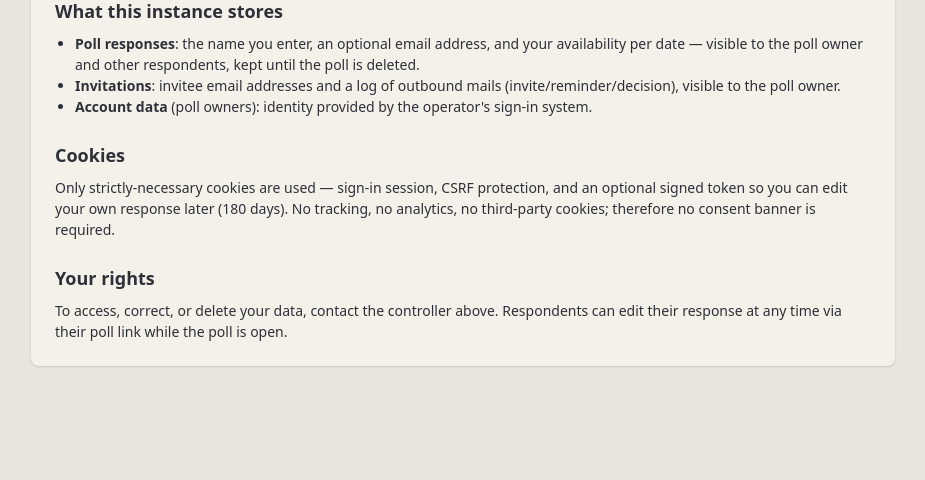
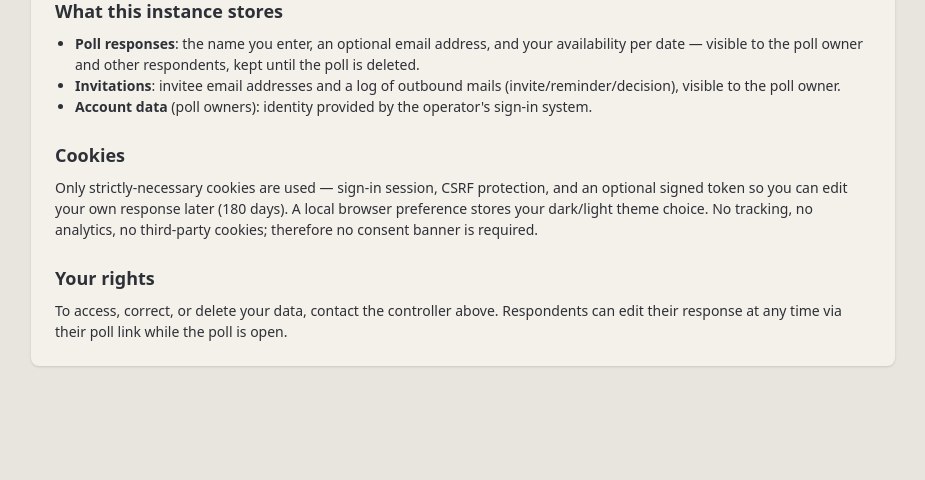
Before and after one commit to gerchowl/kairos, a Python web app: template src/kairos/templates/legal_privacy.html in a window 1280 px wide. Shown: the part 209-689 px from the top of the page, without its empty margins (177-1102 px from the left). Run offline with Jinja, Linux system fonts and the light colour scheme; the template is opened without the code that fills it, so the values that code supplies are empty.

Commit message:
docs: cookie/consent position — strictly-necessary only, disclosure not banner; theme pref disclosed on /privacy

```diff
--- a/src/kairos/templates/legal_privacy.html
+++ b/src/kairos/templates/legal_privacy.html
@@ -10,7 +10,7 @@
 <li><strong>Account data</strong> (poll owners): identity provided by the operator's sign-in system.</li>
 </ul>
 <h2 class="text-lg font-bold mt-4">Cookies</h2>
-<p>Only strictly-necessary cookies are used — sign-in session, CSRF protection, and an optional signed token so you can edit your own response later (180 days). No tracking, no analytics, no third-party cookies; therefore no consent banner is required.</p>
+<p>Only strictly-necessary cookies are used — sign-in session, CSRF protection, and an optional signed token so you can edit your own response later (180 days). A local browser preference stores your dark/light theme choice. No tracking, no analytics, no third-party cookies; therefore no consent banner is required.</p>
 <h2 class="text-lg font-bold mt-4">Your rights</h2>
 <p>To access, correct, or delete your data, contact the controller above. Respondents can edit their response at any time via their poll link while the poll is open.</p>
 {% if extra %}<p>{{ extra }}</p>{% endif %}
```
Also changed, not shown: README.md.
